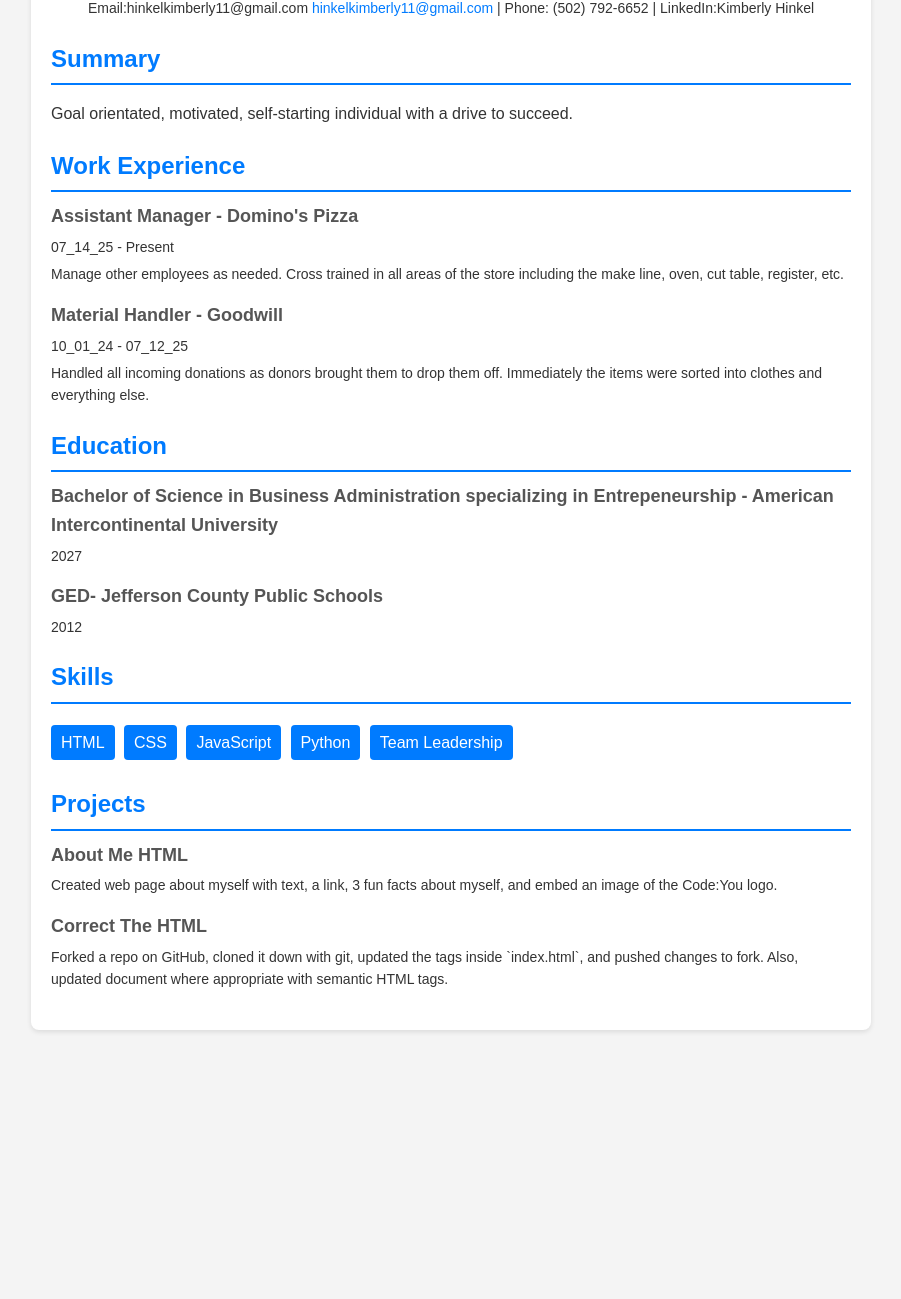
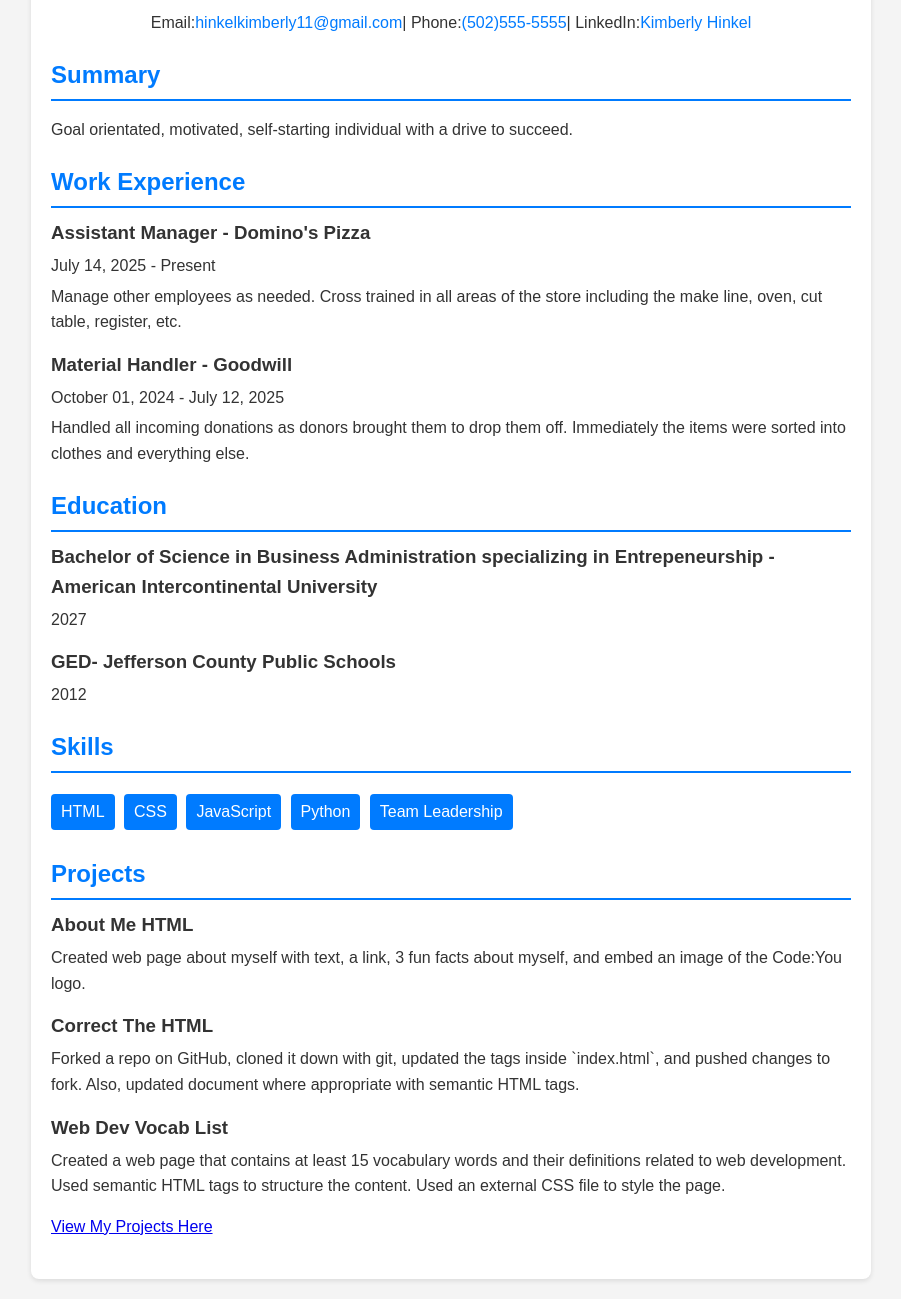
Before and after one commit to khinkel1992/khinkel1992.github.io, a plain HTML site: page index.html in a window 1280 px wide. Shown: the part 101-1400 px from the top of the page, without its empty margins (189-1090 px from the left). Before the commit the page ends 1151 px from the top, so only its background shows below. Drawn offline with Linux system fonts and the light colour scheme.

Commit message:
Removed styling from html file and placed in external css file. Added link to projects.html and styles.css. Corrected links to contact info. Corrected date format. Added Web Dev Vocab List.

```diff
--- a/index.html
+++ b/index.html
@@ -1,116 +1,51 @@
 <!DOCTYPE html>
 <html lang="en">
     <head>
-        <meta charset="UTF-8" />
+        <meta charset="UTF-8"/>
         <meta name="viewport" content="width=device-width, initial-scale=1.0" />
         <title>Resume</title>
+        <link rel="stylesheet" href="styles.css"/>
+        <link rel="projects" href="projects.html"/>
     </head>
 
-    <style>
-        body {
-            font-family: Arial, sans-serif;
-            line-height: 1.6;
-            margin: 0;
-            padding: 0;
-            color: #333;
-            background-color: #f4f4f4;
-        }
-        .container {
-            max-width: 800px;
-            margin: 20px auto;
-            padding: 20px;
-            background: #fff;
-            border-radius: 8px;
-            box-shadow: 0 2px 5px rgba(0, 0, 0, 0.1);
-        }
-        h1,
-        h2 {
-            color: #007bff;
-        }
-        .header {
-            text-align: center;
-        }
-        .header h1 {
-            margin: 10px 0;
-        }
-        .contact {
-            margin: 10px 0;
-            font-size: 14px;
-        }
-        .contact a {
-            color: #007bff;
-            text-decoration: none;
-        }
-        .section {
-            margin: 20px 0;
-        }
-        .section h2 {
-            margin-bottom: 10px;
-            border-bottom: 2px solid #007bff;
-            padding-bottom: 5px;
-        }
-        .item {
-            margin-bottom: 15px;
-        }
-        .item h3 {
-            margin: 0;
-            font-size: 18px;
-            color: #555;
-        }
-        .item p {
-            margin: 5px 0;
-            font-size: 14px;
-        }
-        .skills ul {
-            list-style: none;
-            padding: 0;
-        }
-        .skills ul li {
-            display: inline-block;
-            background: #007bff;
-            color: #fff;
-            padding: 5px 10px;
-            margin: 5px 5px 5px 0;
-            border-radius: 4px;
-        }
-    </style>
 
     <body>
         <main class="container">
-            <section class="header">
+            <header class="header">
                 <h1>Kimberly Hinkel</h1>
                 <p class="contact">
-                    Email:hinkelkimberly11@gmail.com
-                    <a href="mailto:hinkelkimberly11@gmail.com">hinkelkimberly11@gmail.com</a>
-                    | Phone: (502) 792-6652 | LinkedIn:Kimberly Hinkel
-                    <a href="#"><linkedin class="com">
-                    <in><Kimberly_Hinkel></a>
+                    Email:<a href="mailto:hinkelkimberly11@gmail.com">hinkelkimberly11@gmail.com</a>|
+                    Phone:<a href="tel:502-555-5555">(502)555-5555</a>|
+                    LinkedIn:<a href="https://www.linkedin.com/in/kimberly-hinkel">Kimberly Hinkel</a>
                 </p>
-            </section>
+            </header>
+
             <section class="section">
                 <h2>Summary</h2>
                 <p>
                     Goal orientated, motivated, self-starting individual with a drive to succeed.
                 </p>
             </section>
+
             <section class="section">
                 <h2>Work Experience</h2>
                 <div class="item">
                     <h3>Assistant Manager - Domino's Pizza</h3>
-                    <p>07_14_25 - Present</p>
+                    <p>July 14, 2025 - Present</p>
                     <p>
                         Manage other employees as needed. Cross trained in all areas of the store including the make line, oven, cut table, register, etc.
                     </p>
                 </div>
                 <div class="item">
                     <h3>Material Handler - Goodwill</h3>
-                    <p>10_01_24 - 07_12_25</p>
+                    <p>October 01, 2024 - July 12, 2025</p>
                     <p>
                        Handled all incoming donations as donors brought them to drop them off. Immediately the items were sorted into clothes and everything else.
                     </p>
                 </div>
             </section>
-            <div class="section">
+
+            <section class="section">
                 <h2>Education</h2>
                 <div class="item">
                     <h3>Bachelor of Science in Business Administration specializing in Entrepeneurship - American Intercontinental University</h3>
@@ -121,6 +56,7 @@
                     <p>2012</p>
                 </div>
             </section>
+
             <section class="section">
                 <h2>Skills</h2>
                 <div class="skills">
@@ -133,6 +69,7 @@
                     </ul>
                 </div>
             </section>
+
             <section class="section">
                 <h2>Projects</h2>
                 <div class="item">
@@ -147,6 +84,15 @@
                         Forked a repo on GitHub, cloned it down with git, updated the tags inside `index.html`, and pushed changes to fork. Also, updated document where appropriate with semantic HTML tags.
                     </p>
                 </div>
+                <div class="item">
+                    <h3>Web Dev Vocab List</h3>
+                    <p>
+                        Created a web page that contains at least 15 vocabulary words and their definitions related to web development. Used semantic HTML tags to structure the content. Used an external CSS file to style the page.
+                    </p>
+                </div>
+                <div>
+                    <a href="projects.html">View My Projects Here</a>
+                </div>
             </section>
         </main>
     </body>
--- /dev/null
+++ b/styles.css
@@ -0,0 +1,63 @@
+    body {
+            font-family: Arial, sans-serif;
+            line-height: 1.6;
+            margin: 0;
+            padding: 0;
+            color: #333;
+            background-color: #f4f4f4;
+        }
+        .container {
+            max-width: 800px;
+            margin: 20px auto;
+            padding: 20px;
+            background: #fff;
+            border-radius: 8px;
+            box-shadow: 0 2px 5px rgba(0, 0, 0, 0.1);
+        }
+        h1,
+        h2 {
+            color: #007bff;
+        }
+        .header {
+            text-align: center;
+        }
+        .header h1 {
+            margin: 10px 0;
+        }
+        .contact {
+            margin: 10px 0;
+        }
+        .contact a {
+            color: #007bff;
+            text-decoration: none;
+        }
+        .section {
+            margin: 20px 0;
+        }
+        .section h2 {
+            margin-bottom: 10px;
+            border-bottom: 2px solid #007bff;
+            padding-bottom: 5px;
+        }
+        .item {
+            margin-bottom: 15px;
+        }
+        .item h3 {
+            margin: 0;
+            color: #333;
+        }
+        .item p {
+            margin: 5px 0;
+        }
+        .skills ul {
+            list-style: none;
+            padding: 0;
+        }
+        .skills ul li {
+            display: inline-block;
+            background: #007bff;
+            color: #fff;
+            padding: 5px 10px;
+            margin: 5px 5px 5px 0;
+            border-radius: 4px;
+        }
```
Also changed, not shown: projects.html (added, +45 -0 lines).
